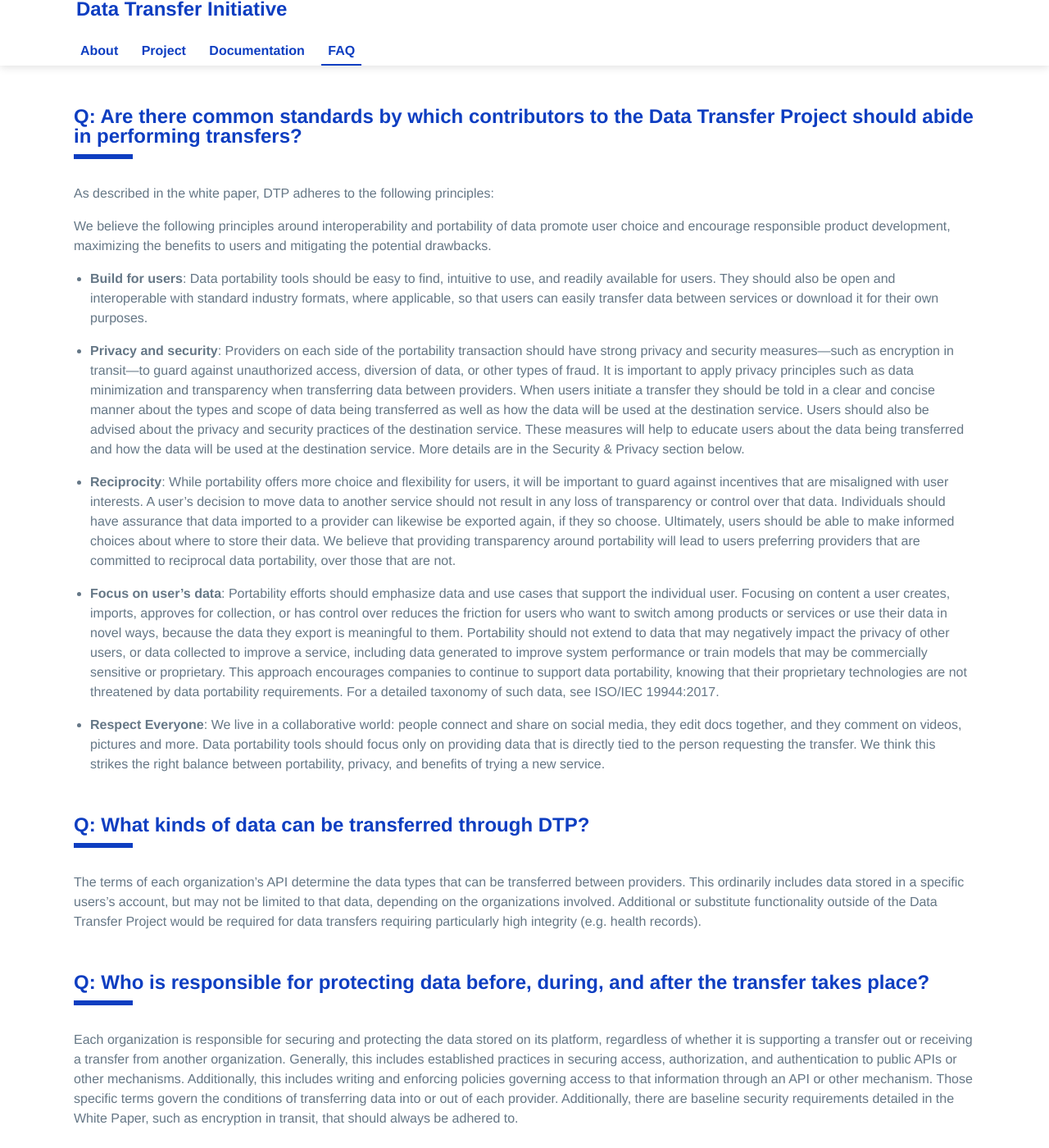
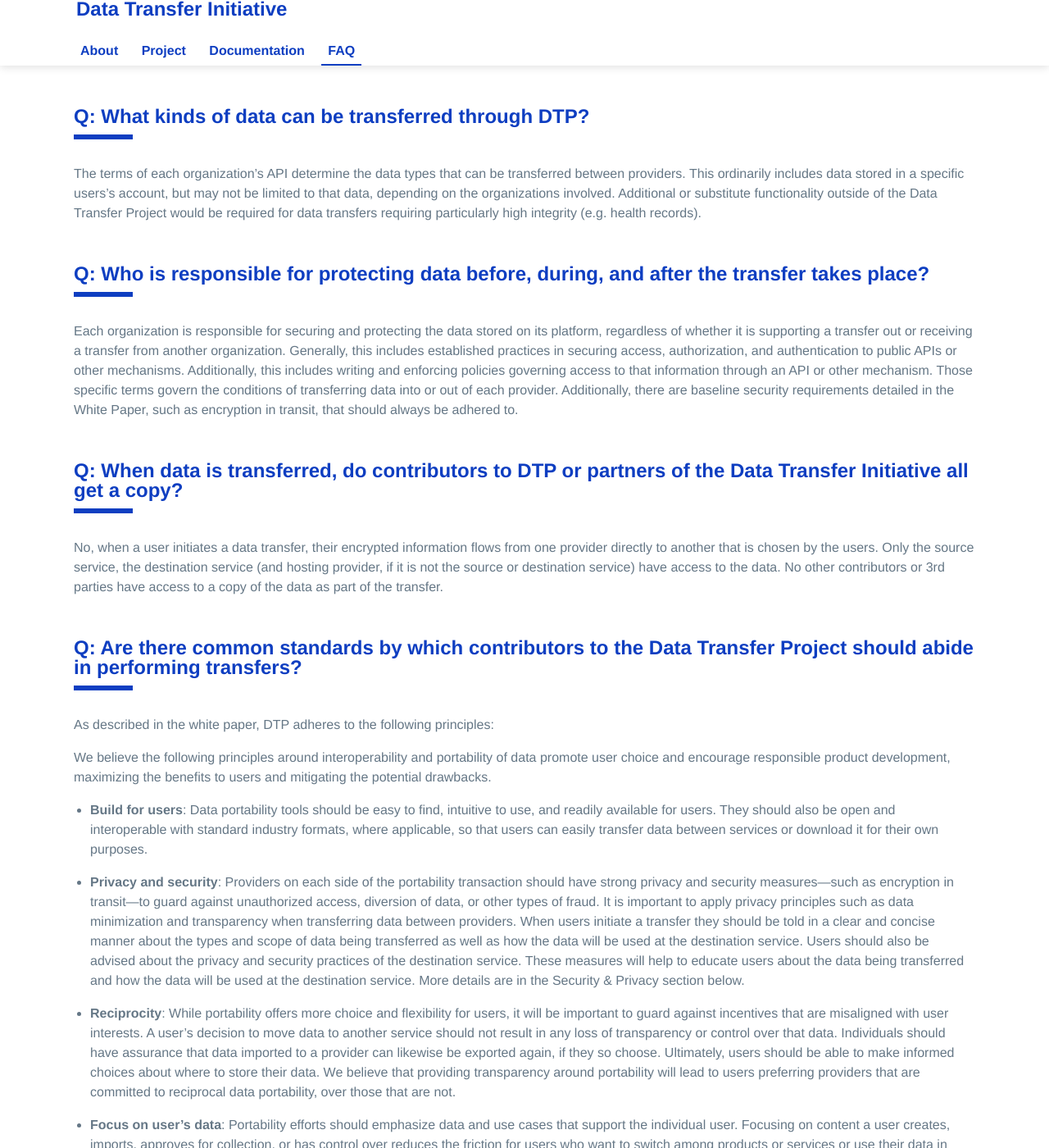
Before and after one commit to dtinit/dtinit.github.io, a Jekyll site: the page built from faq.md, in a window 1280 px wide and 1400 px high. Shown: the whole window at 82% size. Built offline with Jekyll 4.4.1, drawn with Linux system fonts in a browser that asks for light colours; our own code applies the rules of GitHub Pages for plain Markdown files; some of the changed text lies outside the part shown.

Commit message:
Update faq.md

```diff
--- a/faq.md
+++ b/faq.md
@@ -1,19 +1,3 @@
-<div class="section" markdown="1">
-## Q: Are there common standards by which contributors to the Data Transfer Project should abide in performing transfers?
-<div class="mustache">
-</div>
-As described in the white paper, DTP adheres to the following principles:
-
-We believe the following principles around interoperability and portability of data promote user choice and encourage responsible product development, maximizing the benefits to users and mitigating the potential drawbacks.
-
-  * **Build for users**: Data portability tools should be easy to find, intuitive to use, and readily available for users. They should also be open and interoperable with standard industry formats, where applicable, so that users can easily transfer data between services or download it for their own purposes.
-  * **Privacy and security**: Providers on each side of the portability transaction should have strong privacy and security measures—such as encryption in transit—to guard against unauthorized access, diversion of data, or other types of fraud. It is important to apply privacy principles such as data minimization and transparency when transferring data between providers. When users initiate a transfer they should be told in a clear and concise manner about the types and scope of data being transferred as well as how the data will be used at the destination service. Users should also be advised about the privacy and security practices of the destination service. These measures will help to educate users about the data being transferred and how the data will be used at the destination service. More details are in the Security & Privacy section below.
-  * **Reciprocity**: While portability offers more choice and flexibility for users, it will be important to guard against incentives that are misaligned with user interests. A user’s decision to move data to another service should not result in any loss of transparency or control over that data. Individuals should have assurance that data imported to a provider can likewise be exported again, if they so choose. Ultimately, users should be able to make informed choices about where to store their data. We believe that providing transparency around portability will lead to users preferring providers that are committed to reciprocal data portability, over those that are not.
-  * **Focus on user’s data**: Portability efforts should emphasize data and use cases that support the individual user. Focusing on content a user creates, imports, approves for collection, or has control over reduces the friction for users who want to switch among products or services or use their data in novel ways, because the data they export is meaningful to them. Portability should not extend to data that may negatively impact the privacy of other users, or data collected to improve a service, including data generated to improve system performance or train models that may be commercially sensitive or proprietary. This approach encourages companies to continue to support data portability, knowing that their proprietary technologies are not threatened by data portability requirements. For a detailed taxonomy of such data, see ISO/IEC 19944:2017.
-  * **Respect Everyone**: We live in a collaborative world: people connect and share on social media, they edit docs together, and they comment on videos, pictures and more. Data portability tools should focus only on providing data that is directly tied to the person requesting the transfer. We think this strikes the right balance between portability, privacy, and benefits of trying a new service.
-
-</div>
-
 <div class="section" markdown="1">
 ## Q: What kinds of data can be transferred through DTP?
 <div class="mustache">
@@ -42,10 +26,17 @@
 </div>
 
 <div class="section" markdown="1">
-## Q: Why aren’t there more, smaller companies in the Project?
+## Q: Are there common standards by which contributors to the Data Transfer Project should abide in performing transfers?
 <div class="mustache">
 </div>
+As described in the white paper, DTP adheres to the following principles:
 
-DTP is an open source project centered around the idea that less-resourced companies can use and build on the common models and codebase developed by the community of contributors. All companies are welcome to participate. Although the DTP reduces the technical burdens of service-to-service transfers, development work is required of each participating organization. Deciding to participate in the project may require shifting limited resources from other  priorities. We are continuing to make integrating with DTP easier. Our goal is to help companies of all sizes realize the value of providing users more control over their data.
+We believe the following principles around interoperability and portability of data promote user choice and encourage responsible product development, maximizing the benefits to users and mitigating the potential drawbacks.
+
+  * **Build for users**: Data portability tools should be easy to find, intuitive to use, and readily available for users. They should also be open and interoperable with standard industry formats, where applicable, so that users can easily transfer data between services or download it for their own purposes.
+  * **Privacy and security**: Providers on each side of the portability transaction should have strong privacy and security measures—such as encryption in transit—to guard against unauthorized access, diversion of data, or other types of fraud. It is important to apply privacy principles such as data minimization and transparency when transferring data between providers. When users initiate a transfer they should be told in a clear and concise manner about the types and scope of data being transferred as well as how the data will be used at the destination service. Users should also be advised about the privacy and security practices of the destination service. These measures will help to educate users about the data being transferred and how the data will be used at the destination service. More details are in the Security & Privacy section below.
+  * **Reciprocity**: While portability offers more choice and flexibility for users, it will be important to guard against incentives that are misaligned with user interests. A user’s decision to move data to another service should not result in any loss of transparency or control over that data. Individuals should have assurance that data imported to a provider can likewise be exported again, if they so choose. Ultimately, users should be able to make informed choices about where to store their data. We believe that providing transparency around portability will lead to users preferring providers that are committed to reciprocal data portability, over those that are not.
+  * **Focus on user’s data**: Portability efforts should emphasize data and use cases that support the individual user. Focusing on content a user creates, imports, approves for collection, or has control over reduces the friction for users who want to switch among products or services or use their data in novel ways, because the data they export is meaningful to them. Portability should not extend to data that may negatively impact the privacy of other users, or data collected to improve a service, including data generated to improve system performance or train models that may be commercially sensitive or proprietary. This approach encourages companies to continue to support data portability, knowing that their proprietary technologies are not threatened by data portability requirements. For a detailed taxonomy of such data, see ISO/IEC 19944:2017.
+  * **Respect Everyone**: We live in a collaborative world: people connect and share on social media, they edit docs together, and they comment on videos, pictures and more. Data portability tools should focus only on providing data that is directly tied to the person requesting the transfer. We think this strikes the right balance between portability, privacy, and benefits of trying a new service.
 
 </div>
```
